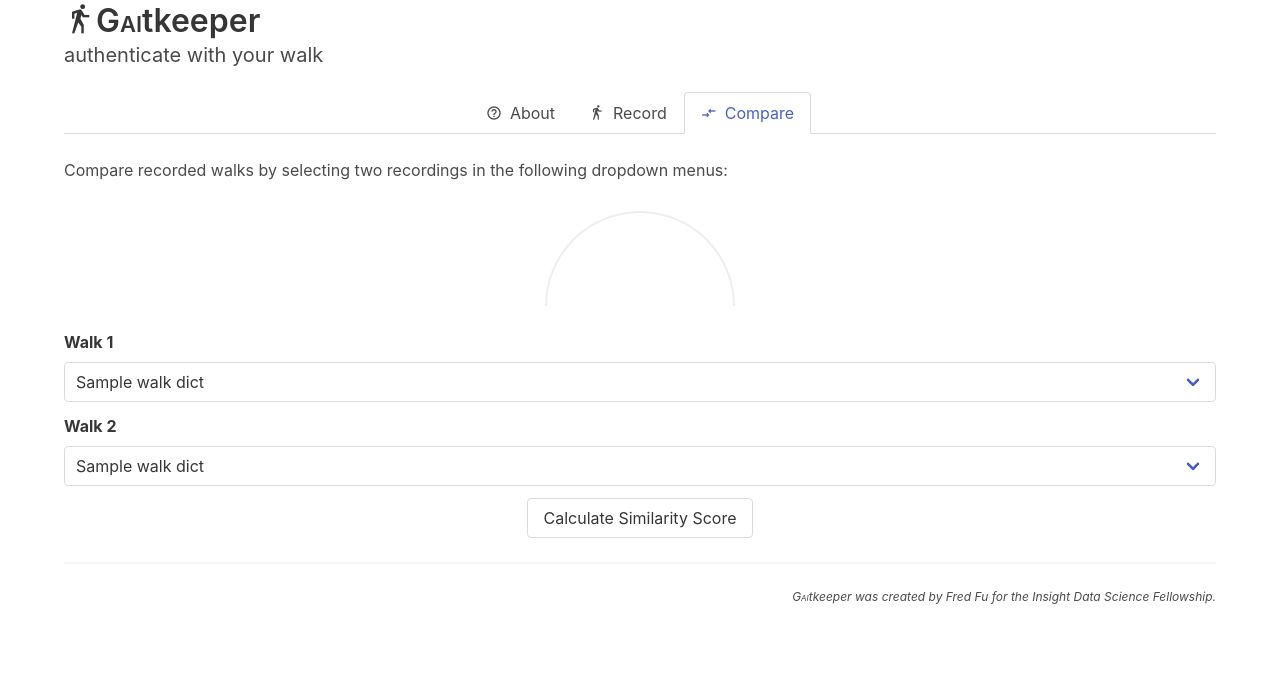
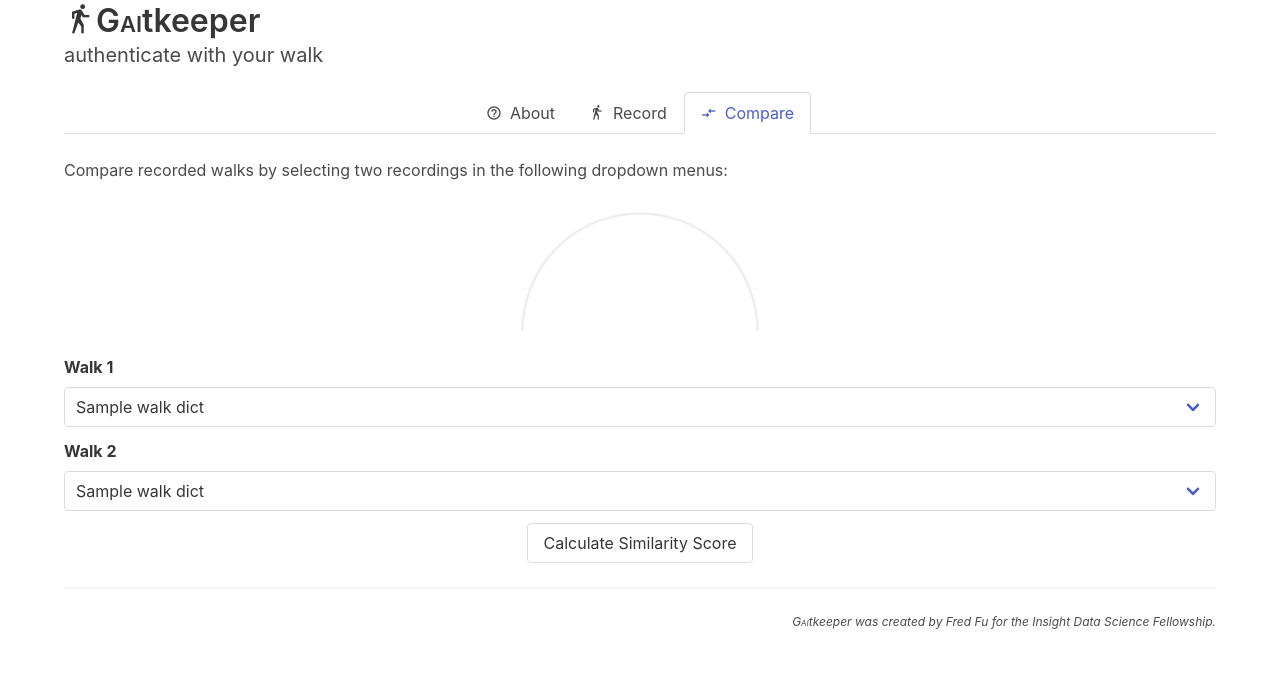
Before and after one commit to f--f/gaitkeeper, a Flask app: template web/templates/compare.html in a window 1280 px wide. Shown: the part 158-837 px from the top of the page. Before the commit the page ends 762 px from the top, so only its background shows below. Run offline with Flask 2, Linux system fonts and the light colour scheme; the template is opened without the code that fills it: most values are stand-ins (such as "Sample title", 1, 10 or a date in 2020); parts of the project's set-up code (start-up, migrations or seed data) failed here and were passed over; some libraries are stand-ins or nearby versions.

Commit message:
Improve how similarity score is shown in frontend (add stddev)

```diff
--- a/web/server.py
+++ b/web/server.py
@@ -112,9 +112,9 @@ def calculate_similarity():
     walk2_id = int(request.form["walk2"])
     walk1_embedding = get_walk_embedding(walk1_id)
     walk2_embedding = get_walk_embedding(walk2_id)
-    similarity = cosine_similarity(walk1_embedding, walk2_embedding).mean()
-    # TODO: Return stddev
-    return compare_page(similarity=similarity, selected_walk_ids=(walk1_id, walk2_id))
+    similarity = cosine_similarity(walk1_embedding, walk2_embedding)
+    return compare_page(similarity=(similarity.mean(), similarity.std()),
+                        selected_walk_ids=(walk1_id, walk2_id))
 
 
 @app.route("/upload", methods=["POST"])
--- a/web/templates/compare.html
+++ b/web/templates/compare.html
@@ -4,7 +4,7 @@
   <p class="content">
     Compare recorded walks by selecting two recordings in the following dropdown menus:
   </p>
-  <div class="content" id="similarityScore" style="width: 200px; height: 100px; margin-left: auto; margin-right: auto"></div>
+  <div class="content" id="similarityScore" style="width: 250px; height: 125px; margin-left: auto; margin-right: auto"></div>
   <!-- <p class="content">Your similarity is {{ similarity }}!</p> -->
   <form action="/score" id="score_form" method="post">
     <div class="field">
@@ -38,6 +38,22 @@
     </div>
   </form>
   <script>
+    // Define variables for progress bar which will change depending on score from server
+    var fromColor, toColor
+    var similarity, std
+    {% if similarity %}
+      similarity = {{ similarity[0] }}
+      std = {{ similarity[1] }}
+      {% if similarity[0] >= 0.8 %}
+        // successful
+        fromColor = '#FFEA82'
+        toColor = '#48c774'
+      {% elif similarity[0] < 0.8 %}
+        fromColor = '#FFEA82'
+        toColor = '#ffca09'
+      {% endif %}
+    {% endif %}
+
     var bar = new ProgressBar.SemiCircle("#similarityScore", {
       strokeWidth: 6,
       color: '#FFEA82',
@@ -57,20 +73,16 @@
         if (value === 0) {
           bar.setText('');
         } else {
-          bar.setText(value+"%");
+          bar.setText(`${value}% ±${Math.round(std * 100)}`);
         }
         bar.text.style.color = state.color;
       }
     })
-    bar.text.style.fontSize = '2rem';
-    {% if similarity and similarity >= 0.8 %}
-      bar.animate({{ similarity }},
-        {from: {color: '#FFEA82'}, to: {color: '#48c774'}}
-      )
-    {% elif similarity and similarity < 0.8 %}
-    bar.animate({{ similarity }},
-        {from: {color: '#FFEA82'}, to: {color: '#FFEA82'}}
-      )
+    bar.text.style.fontSize = '1.6rem';
+
+    {% if similarity %}
+      bar.animate(similarity, {from: {color: fromColor}, to: {color: toColor}})
     {% endif %}
+
   </script>
 {% endblock %}
```
